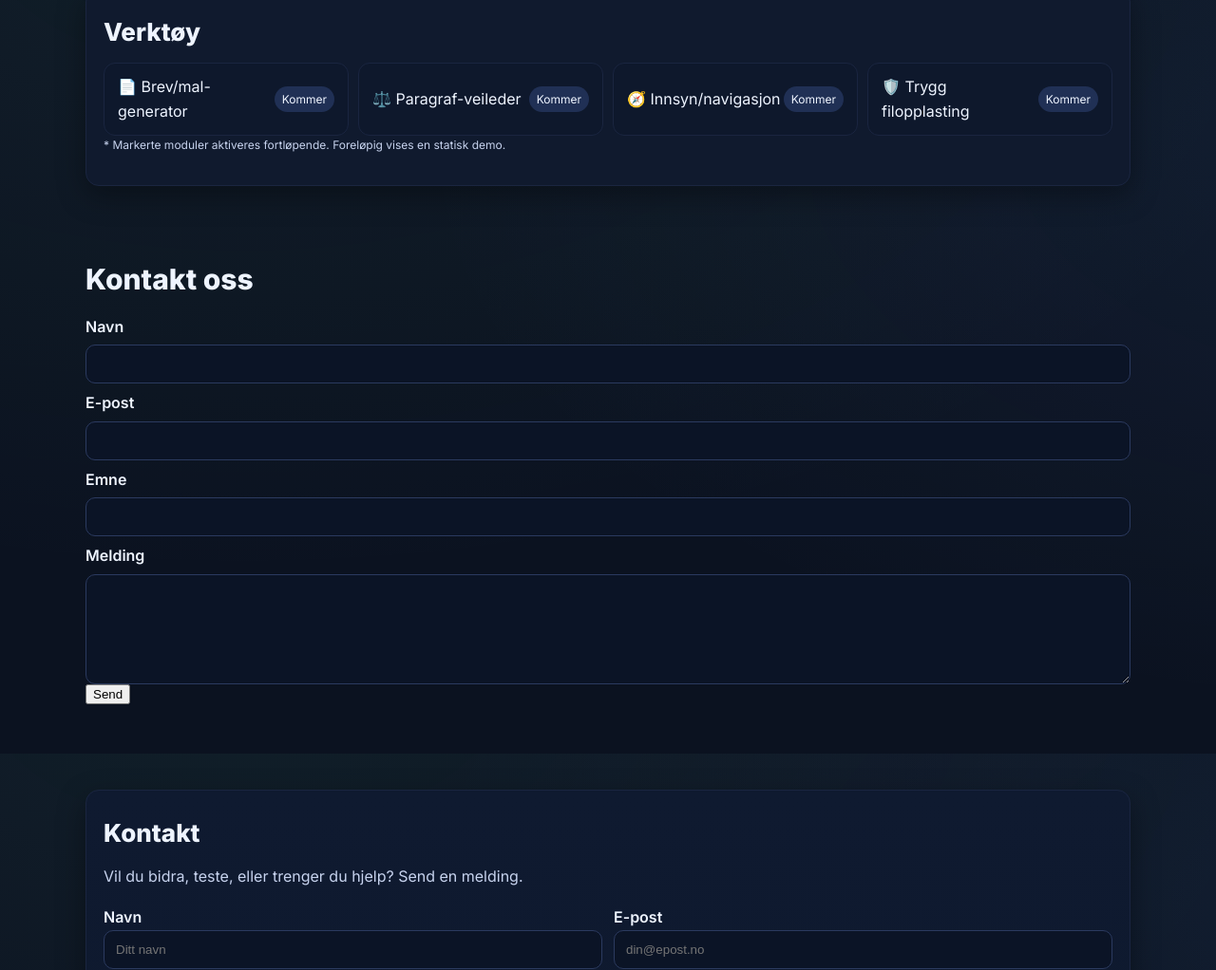
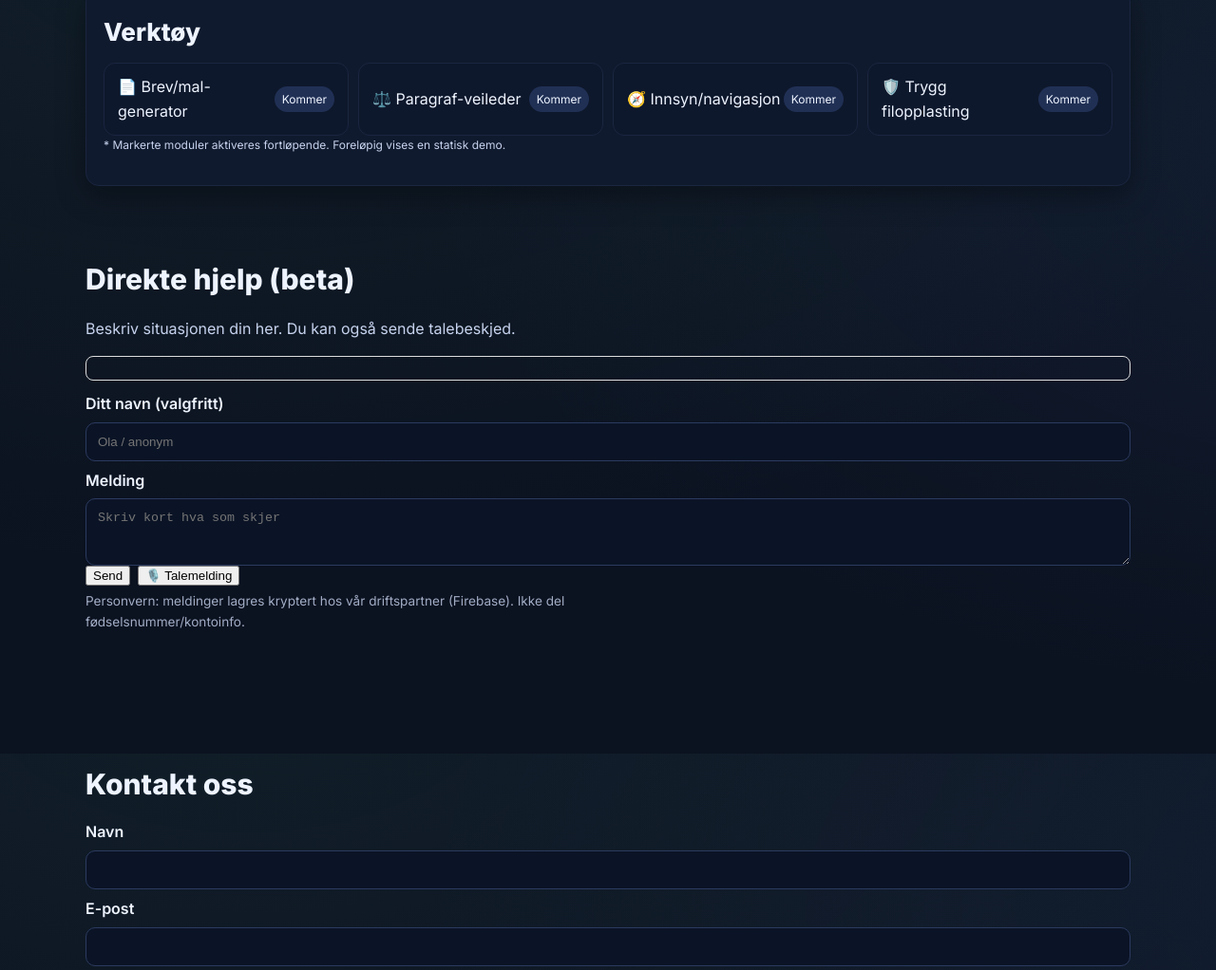
Before and after one commit to powerofbelovedheart-tech/Global-humerigth, a plain HTML site: page index.html in a window 1280 px wide. Shown: the part 9606-10628 px from the top of the page at 95% size. Drawn offline with Linux system fonts and the light colour scheme; files that its build step writes are made by us from their sources; files whose address does not match are found by name.

Commit message:
Update index.html

```diff
--- a/index.html
+++ b/index.html
@@ -902,7 +902,36 @@ kom<!DOCTYPE html>
       </div>
       <p class="tiny">* Markerte moduler aktiveres fortløpende. Foreløpig vises en statisk demo.</p>
     </section>
-
+<section id="live-chat" class="section">
+  <div class="container">
+    <h2>Direkte hjelp (beta)</h2>
+    <p>Beskriv situasjonen din her. Du kan også sende talebeskjed.</p>
+
+    <div id="chat-box" style="max-height: 320px; overflow:auto; border:1px solid #ddd; border-radius:8px; padding:12px; margin-bottom:12px;">
+      <div id="messages" aria-live="polite"></div>
+    </div>
+
+    <div class="form-row">
+      <label for="chat-name">Ditt navn (valgfritt)</label>
+      <input id="chat-name" type="text" placeholder="Ola / anonym">
+    </div>
+
+    <div class="form-row">
+      <label for="chat-text">Melding</label>
+      <textarea id="chat-text" rows="3" placeholder="Skriv kort hva som skjer"></textarea>
+    </div>
+
+    <div class="form-row" style="display:flex; gap:8px; align-items:center;">
+      <button id="send-msg" type="button">Send</button>
+      <button id="rec-btn" type="button">🎙️ Talemelding</button>
+      <span id="rec-status" style="font-size:0.9rem; opacity:0.8;"></span>
+    </div>
+
+    <p style="font-size:0.85rem; opacity:0.8; margin-top:6px;">
+      Personvern: meldinger lagres kryptert hos vår driftspartner (Firebase). Ikke del fødselsnummer/kontoinfo.
+    </p>
+  </div>
+</section>
     <!-- KONTAKT -->
     <!-- CONTACT START -->
 <section id="contact" class="section">
```
